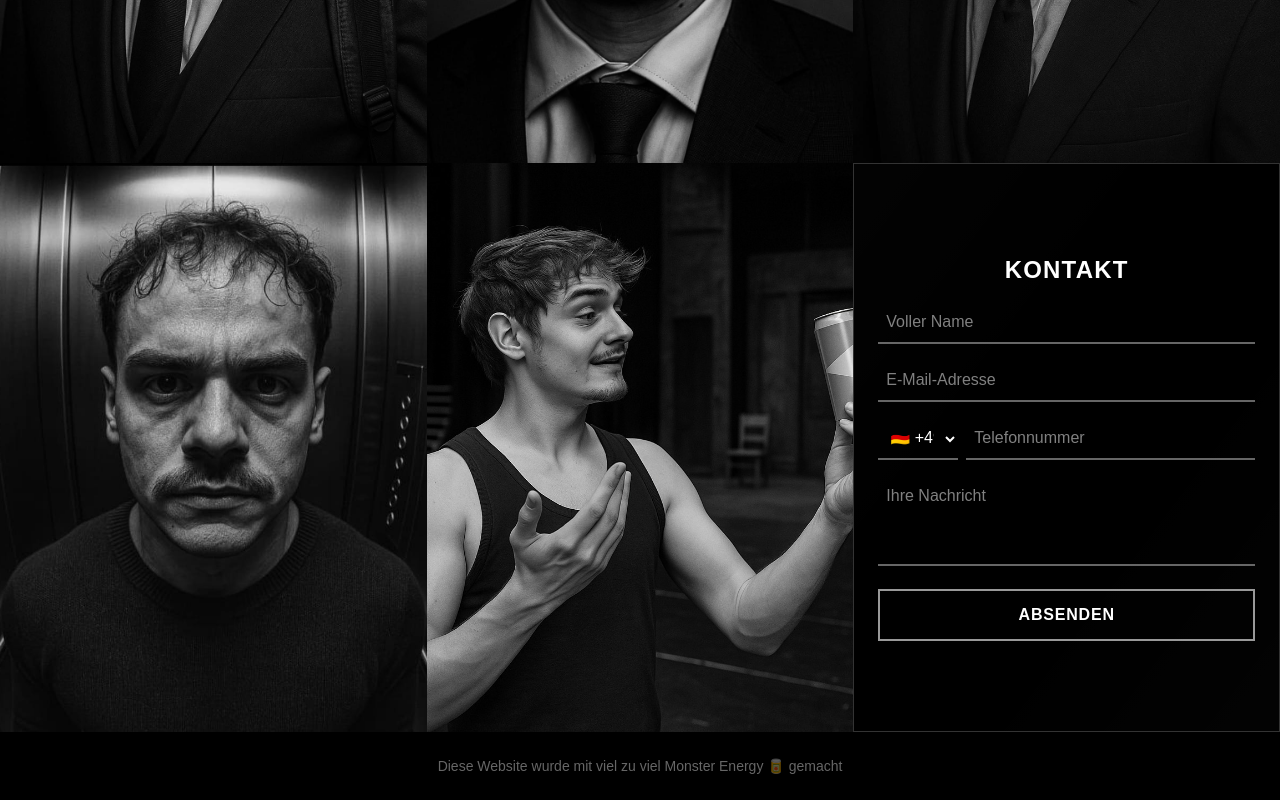
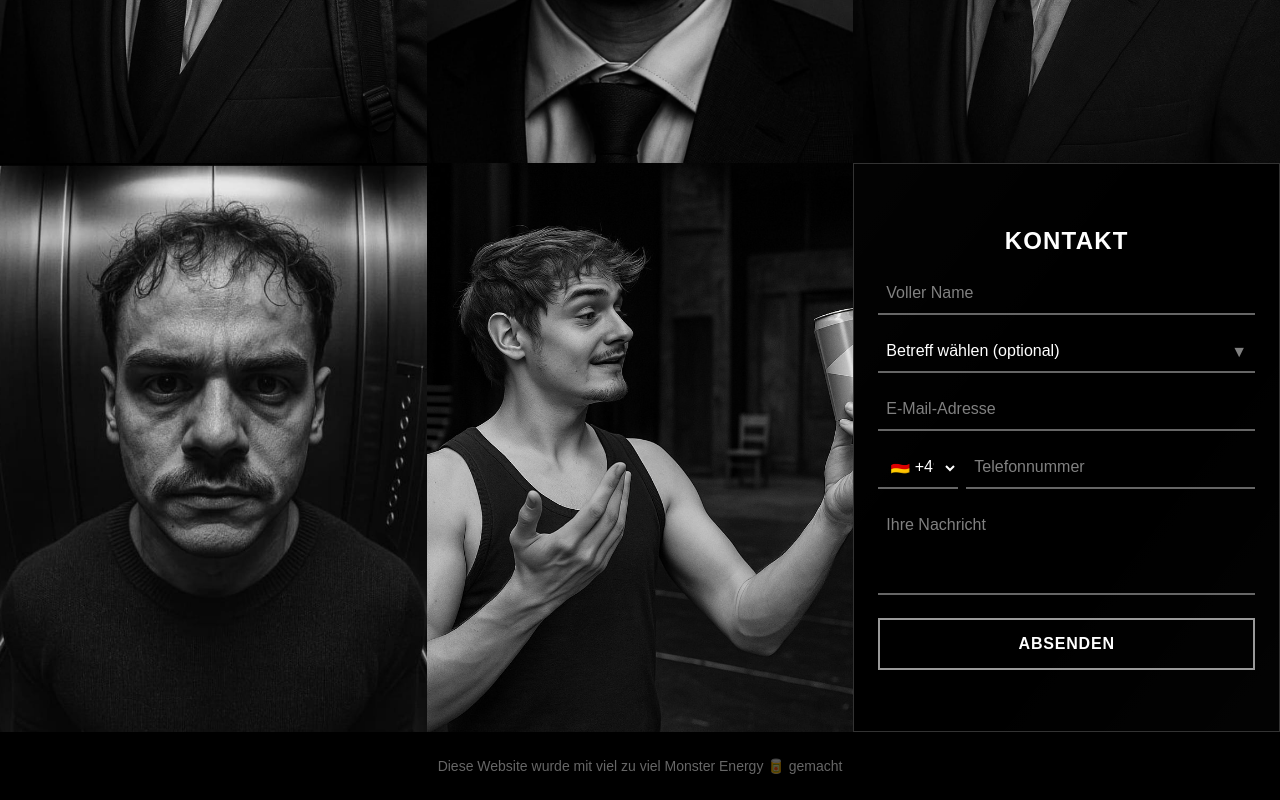
Before and after one commit to TheRealDevCH/actor-portfolio, a Next.js app: page / in a window 1280 px wide. Shown: the part 1206-2006 px from the top of the page. Built offline with nearby package versions, Linux system fonts and the light colour scheme.

Commit message:
Add subject dropdown and fade animations to contact form

```diff
--- a/app/api/contact/route.ts
+++ b/app/api/contact/route.ts
@@ -17,12 +17,12 @@ function containsBlockedWords(text: string): boolean {
 export async function POST(request: NextRequest) {
   try {
     const body = await request.json();
-    const { name, email, phone, countryCode, message } = body;
+    const { name, email, phone, countryCode, subject, message } = body;
 
-    // Validierung
+    // Validierung (subject ist optional)
     if (!name || !email || !phone || !countryCode || !message) {
       return NextResponse.json(
-        { error: 'Alle Felder müssen ausgefüllt werden.' },
+        { error: 'Alle Pflichtfelder müssen ausgefüllt werden.' },
         { status: 400 }
       );
     }
@@ -58,13 +58,19 @@ export async function POST(request: NextRequest) {
 
     const fullPhone = `${countryCode} ${phone}`;
 
+    // E-Mail Subject mit Betreff
+    const emailSubject = subject
+      ? `${subject} - ${name}`
+      : `Neue Kontaktanfrage von ${name}`;
+
     // E-Mail an dich
     await transporter.sendMail({
       from: process.env.EMAIL_USER || 'websitenphilipp@gmail.com',
       to: 'websitenphilipp@gmail.com',
-      subject: `Neue Kontaktanfrage von ${name}`,
+      subject: emailSubject,
       html: `
         <h2>Neue Kontaktanfrage</h2>
+        ${subject ? `<p><strong>Betreff:</strong> ${subject}</p>` : ''}
         <p><strong>Name:</strong> ${name}</p>
         <p><strong>E-Mail:</strong> ${email}</p>
         <p><strong>Telefon:</strong> ${fullPhone}</p>
--- a/app/components/ContactForm.tsx
+++ b/app/components/ContactForm.tsx
@@ -8,12 +8,21 @@ const COUNTRY_CODES = [
   { code: '+43', country: 'AT', flag: '🇦🇹' },
 ];
 
+const SUBJECTS = [
+  { value: '', label: 'Betreff wählen (optional)' },
+  { value: 'Buchung Schauspieler Musical', label: 'Buchung Schauspieler Musical' },
+  { value: 'Buchung Schauspieler Film Statis', label: 'Buchung Schauspieler Film Statis' },
+  { value: 'Buchung Schauspieler Film', label: 'Buchung Schauspieler Film' },
+  { value: 'Buchung Schauspieler Theater', label: 'Buchung Schauspieler Theater' },
+];
+
 export default function ContactForm() {
   const [formData, setFormData] = useState({
     name: '',
     email: '',
     phone: '',
     countryCode: '+49',
+    subject: '',
     message: '',
   });
 
@@ -23,6 +32,8 @@ export default function ContactForm() {
   }>({ type: 'idle', message: '' });
 
   const [focusedField, setFocusedField] = useState<string | null>(null);
+  const [showForm, setShowForm] = useState(true);
+  const [showSuccess, setShowSuccess] = useState(false);
 
   const handleChange = (
     e: ChangeEvent<HTMLInputElement | HTMLTextAreaElement | HTMLSelectElement>
@@ -48,13 +59,31 @@ export default function ContactForm() {
 
       if (response.ok) {
         setStatus({ type: 'success', message: data.message });
+
+        // Fade out form
+        setShowForm(false);
+
+        // Show success message after fade out
+        setTimeout(() => {
+          setShowSuccess(true);
+        }, 300);
+
+        // Reset form and fade back in after 4 seconds
+        setTimeout(() => {
+          setShowSuccess(false);
+          setTimeout(() => {
             setFormData({
               name: '',
               email: '',
               phone: '',
               countryCode: '+49',
+              subject: '',
               message: '',
             });
+            setStatus({ type: 'idle', message: '' });
+            setShowForm(true);
+          }, 300);
+        }, 4000);
       } else {
         setStatus({
           type: 'error',
@@ -76,7 +105,30 @@ export default function ContactForm() {
           KONTAKT
         </h3>
 
-        <form onSubmit={handleSubmit} className="space-y-3 sm:space-y-4">
+        {/* Success Message */}
+        {showSuccess && (
+          <div className="absolute inset-0 flex items-center justify-center p-6 bg-black/40 backdrop-blur-sm animate-fade-in">
+            <div className="text-center space-y-4">
+              <div className="text-4xl sm:text-5xl mb-4">✓</div>
+              <h4 className="text-white text-lg sm:text-xl font-bold">
+                Danke fürs Senden!
+              </h4>
+              <p className="text-white/80 text-sm sm:text-base">
+                Schau in dein E-Mail-Postfach nach.
+                <br />
+                Philipp wird sich bald bei dir melden.
+              </p>
+            </div>
+          </div>
+        )}
+
+        {/* Form */}
+        <form
+          onSubmit={handleSubmit}
+          className={`space-y-3 sm:space-y-4 transition-opacity duration-300 ${
+            showForm ? 'opacity-100' : 'opacity-0'
+          }`}
+        >
           {/* Name */}
           <div className="relative">
             <input
@@ -92,6 +144,25 @@ export default function ContactForm() {
                 focusedField === 'name' ? 'hologram-input' : ''
               }`}
             />
+          </div>
+
+          {/* Betreff Dropdown */}
+          <div className="relative">
+            <select
+              name="subject"
+              value={formData.subject}
+              onChange={handleChange}
+              className="w-full bg-transparent border-b-2 border-white/40 text-white px-2 py-2 text-sm sm:text-base focus:outline-none focus:border-white transition-all duration-300 cursor-pointer appearance-none"
+            >
+              {SUBJECTS.map((subject) => (
+                <option key={subject.value} value={subject.value} className="bg-black text-white">
+                  {subject.label}
+                </option>
+              ))}
+            </select>
+            <div className="absolute right-2 top-1/2 -translate-y-1/2 pointer-events-none text-white/50">
+              ▼
+            </div>
           </div>
 
           {/* Email */}
--- a/app/globals.css
+++ b/app/globals.css
@@ -45,3 +45,19 @@ body {
                  0 0 35px rgba(255, 255, 255, 0.3);
   }
 }
+
+/* Fade In Animation */
+.animate-fade-in {
+  animation: fade-in 0.3s ease-in;
+}
+
+@keyframes fade-in {
+  from {
+    opacity: 0;
+    transform: scale(0.95);
+  }
+  to {
+    opacity: 1;
+    transform: scale(1);
+  }
+}
```
Lines whose indentation alone changed are shown as unchanged.
